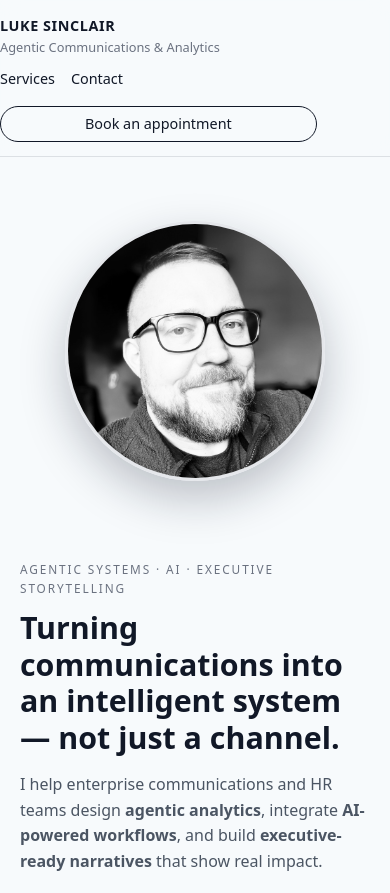
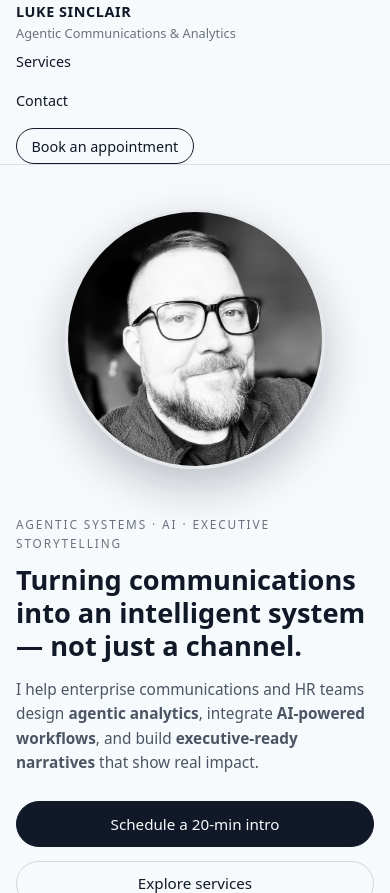
Before and after one commit to lukecsinclair-site/Manor-trading, a plain HTML site: page index.html in a window 390 px wide. Shown: the top 893 px of the page. Drawn offline with Linux system fonts and the light colour scheme.

Commit message:
Update index.html

```diff
--- a/index.html
+++ b/index.html
@@ -70,6 +70,7 @@
       align-items: center;
       justify-content: space-between;
       padding: 0.85rem 0;
+      gap: 1rem;
     }
 
     .logo-title {
@@ -90,6 +91,8 @@
       display: flex;
       gap: 1rem;
       align-items: center;
+      flex-wrap: wrap;
+      justify-content: flex-end;
     }
 
     .nav a {
@@ -328,26 +331,27 @@
       text-align: center;
     }
 
-    /* Responsive */
+    /* Responsive: tablet */
 
     @media (max-width: 820px) {
       .hero-inner {
         grid-template-columns: minmax(0, 1fr);
+        gap: 2rem;
       }
 
       .hero-image-wrap {
         order: -1;
-        margin-bottom: 1.5rem;
+        margin-bottom: 0.5rem;
       }
 
       .header-inner {
         flex-direction: column;
         align-items: flex-start;
-        gap: 0.6rem;
+        gap: 0.4rem;
       }
 
       .nav {
-        flex-wrap: wrap;
+        justify-content: flex-start;
       }
 
       .service-grid {
@@ -363,12 +367,65 @@
         flex-direction: row;
         flex-wrap: wrap;
       }
+
+      .section {
+        padding: 3.25rem 0;
+      }
+
+      .hero {
+        padding: 3.25rem 0 2.75rem;
+      }
+    }
+
+    /* Responsive: mobile */
+
+    @media (max-width: 600px) {
+      .container {
+        padding: 0 1rem;
+      }
+
+      .site-header {
+        position: static; /* avoid jumpy sticky header on small screens */
+      }
+
+      .hero h1 {
+        font-size: 1.7rem;
+      }
+
+      .hero-lead {
+        font-size: 0.96rem;
+      }
+
+      .hero-inner {
+        gap: 1.6rem;
+      }
+
+      .section {
+        padding: 2.75rem 0;
+      }
+
+      .hero {
+        padding: 2.75rem 0 2.25rem;
+      }
+
+      .service-card {
+        padding: 1.15rem 1rem 1.1rem;
+      }
     }
 
     @media (max-width: 480px) {
       .hero-actions {
         flex-direction: column;
         align-items: stretch;
+      }
+
+      .btn {
+        width: 100%;
+      }
+
+      .nav {
+        flex-direction: column;
+        align-items: flex-start;
       }
 
       .nav-cta {
```
